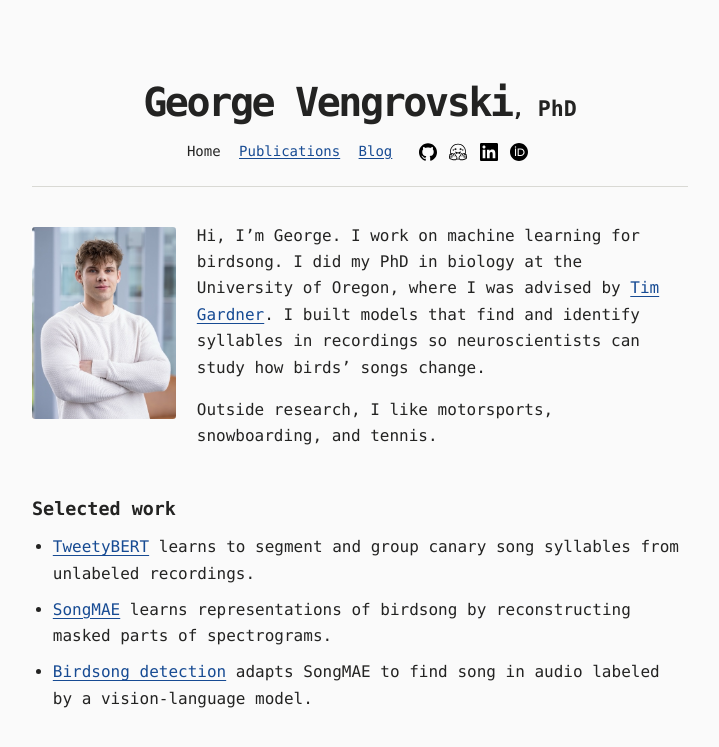
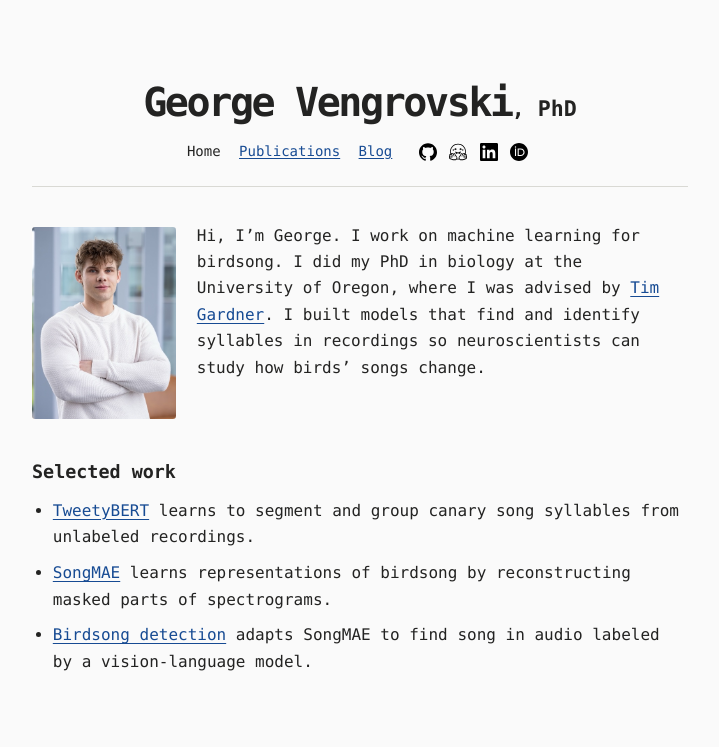
Before and after one commit to georgevenven/personal_website, a Jekyll site: the page built from index.md, in a window 1280 px wide. Shown: the top 747 px of the page, without its empty margins (280-999 px from the left). Built offline with Jekyll 4.4.1, drawn with Linux system fonts in a browser that asks for light colours.

Commit message:
Remove the hobbies line from the homepage

```diff
--- a/index.md
+++ b/index.md
@@ -6,7 +6,6 @@ title: Home
 <div class="intro">
   <img class="portrait" src="{{ '/assets/images/gardner-lab-portrait.jpg' | relative_url }}" alt="George Vengrovski" width="900" height="600">
   <p>Hi, I’m George. I work on machine learning for birdsong. I did my PhD in biology at the University of Oregon, where I was advised by <a href="https://knightcampus.uoregon.edu/tim-gardner">Tim Gardner</a>. I built models that find and identify syllables in recordings so neuroscientists can study how birds’ songs change.</p>
-  <p>Outside research, I like motorsports, snowboarding, and tennis.</p>
 </div>
 
 ## Selected work
```
